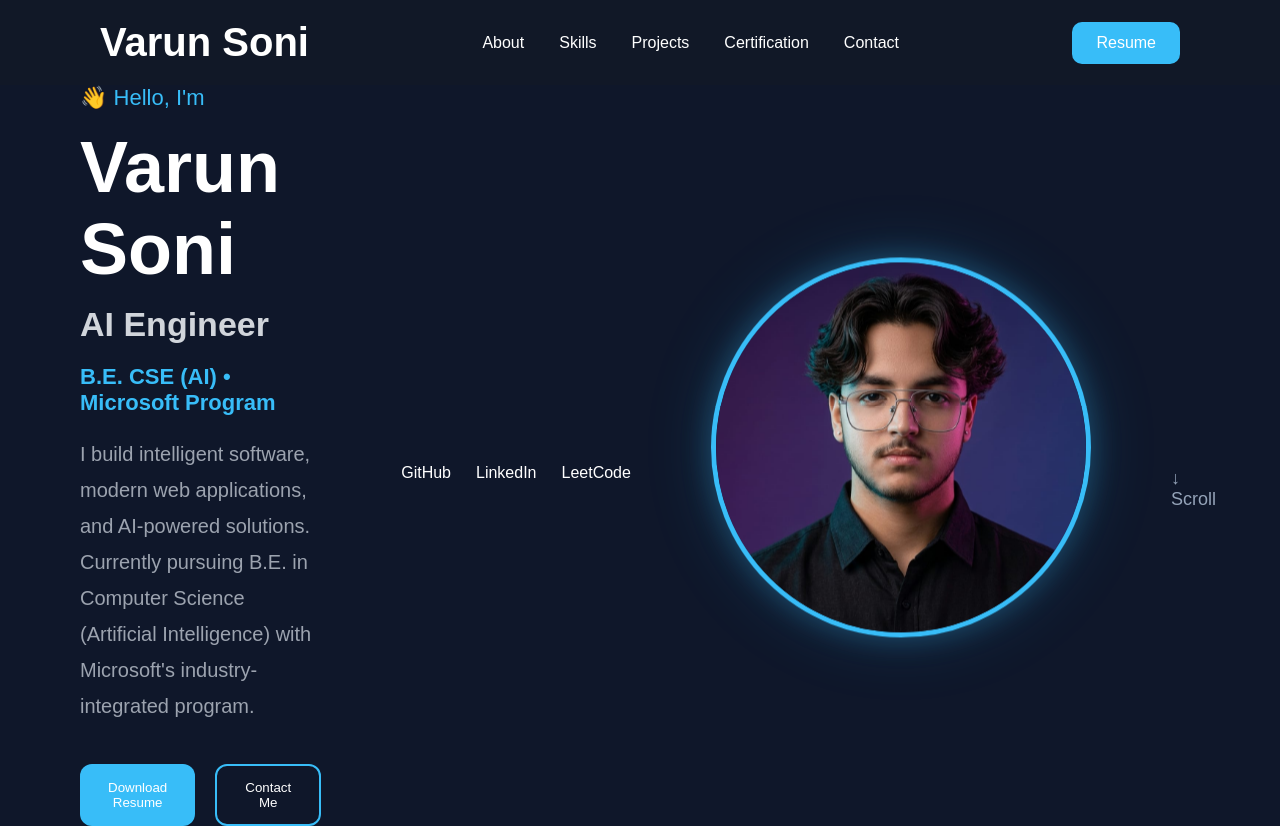
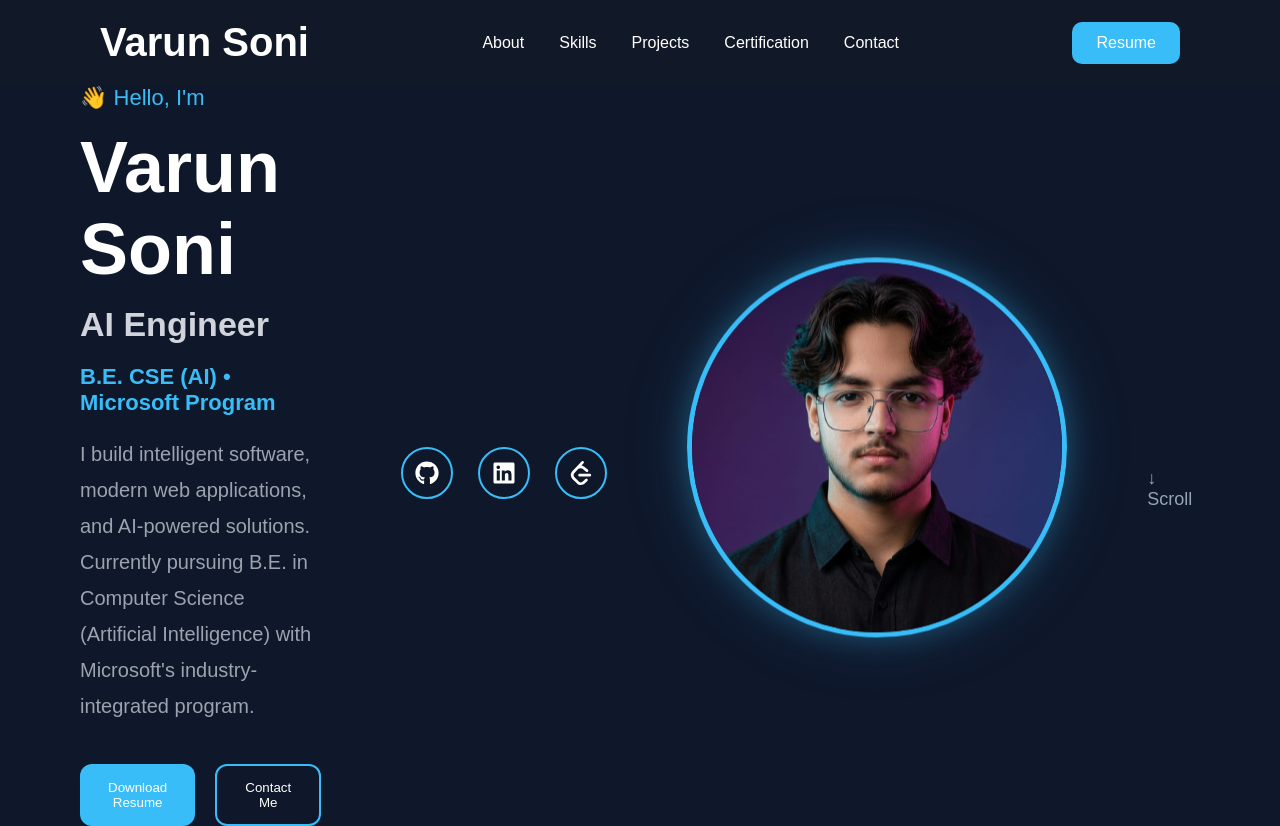
Before and after one commit to varunsoni-dev/portfolio, a React (Vite) app: page / in a window 1280 px wide. Built offline with nearby package versions, Linux system fonts and the light colour scheme.

Commit message:
Add social media icons

```diff
--- a/package.json
+++ b/package.json
@@ -11,7 +11,8 @@
   },
   "dependencies": {
     "react": "^19.2.7",
-    "react-dom": "^19.2.7"
+    "react-dom": "^19.2.7",
+    "react-icons": "^5.6.0"
   },
   "devDependencies": {
     "@types/react": "^19.2.17",
--- a/src/components/hero.css
+++ b/src/components/hero.css
@@ -139,22 +139,34 @@
 
 .social-links a{
 
+    width:52px;
+
+    height:52px;
+
+    display:flex;
+
+    justify-content:center;
+
+    align-items:center;
+
+    border-radius:50%;
+
+    border:2px solid var(--primary-color);
+
     color:white;
+
+    font-size:24px;
 
     text-decoration:none;
 
-    transition:
-        color .3s,
-        transform .3s;
-
-    font-weight:500;
+    transition:.3s;
 }
 
 .social-links a:hover{
 
-    color:var(--primary-color);
+    background:var(--primary-color);
 
-    transform:translateY(-3px);
+    transform:translateY(-6px);
 }
 
 .scroll-down{
--- a/src/components/hero.jsx
+++ b/src/components/hero.jsx
@@ -1,5 +1,7 @@
 import "./Hero.css";
 import profile from "../assets/images/profile.jpeg";
+import { FaGithub, FaLinkedin } from "react-icons/fa";
+import { SiLeetcode } from "react-icons/si";
 
 function Hero() {
   return (
@@ -37,16 +39,31 @@ function Hero() {
 
       <div className="social-links">
 
-        <a href="#">
-          GitHub
+        <a
+          href="https://github.com/your-github-username"
+          target="_blank"
+          rel="noopener noreferrer"
+          aria-label="GitHub"
+        >
+          <FaGithub />
         </a>
 
-        <a href="#">
-          LinkedIn
+        <a
+          href="https://linkedin.com/in/your-linkedin"
+          target="_blank"
+          rel="noopener noreferrer"
+          aria-label="LinkedIn"
+        >
+          <FaLinkedin />
         </a>
 
-        <a href="#">
-          LeetCode
+        <a
+          href="https://leetcode.com/your-username"
+          target="_blank"
+          rel="noopener noreferrer"
+          aria-label="LeetCode"
+        >
+          <SiLeetcode />
         </a>
 
       </div>
```
Also changed, not shown: 1 other file (tests, documents, lock files or other folders).
